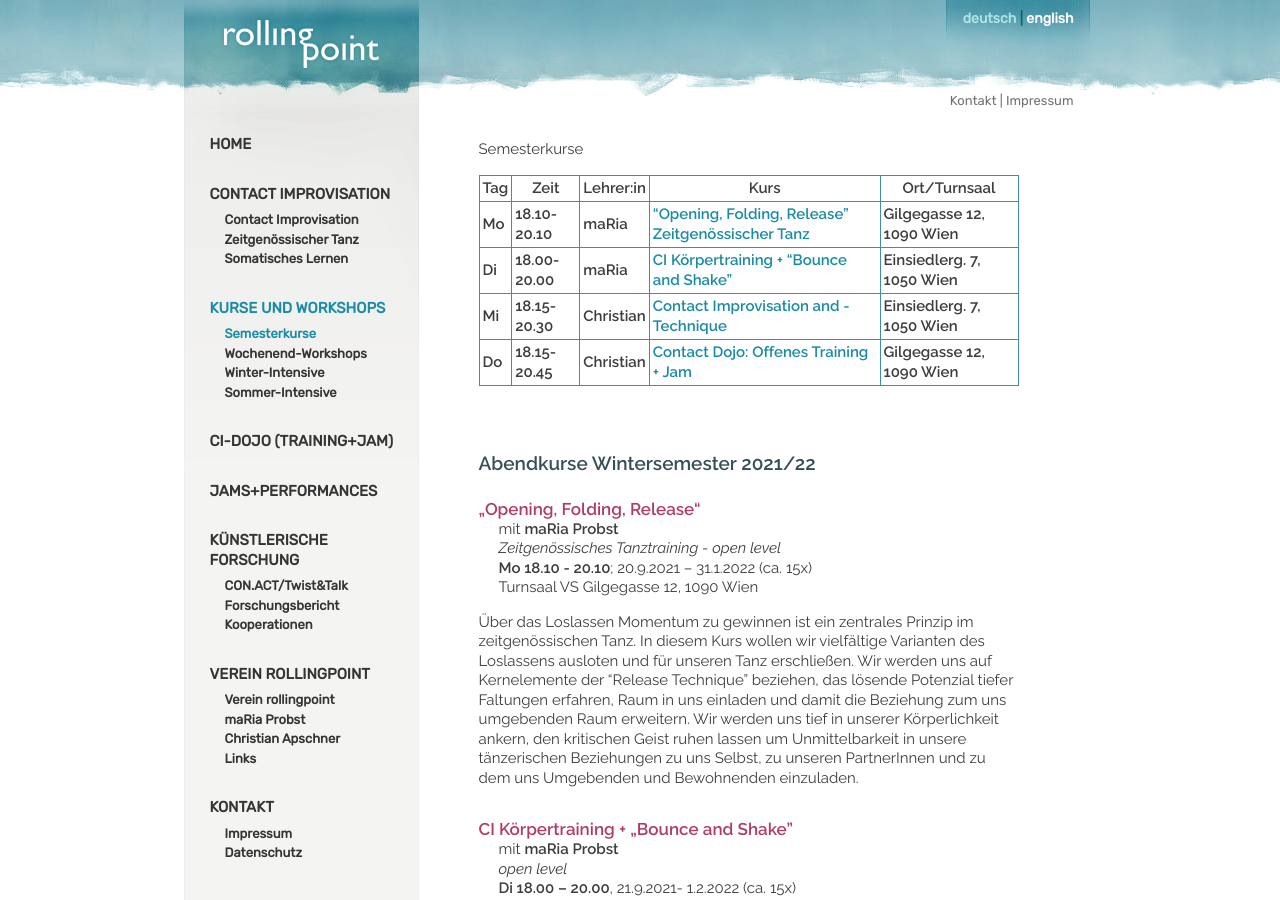
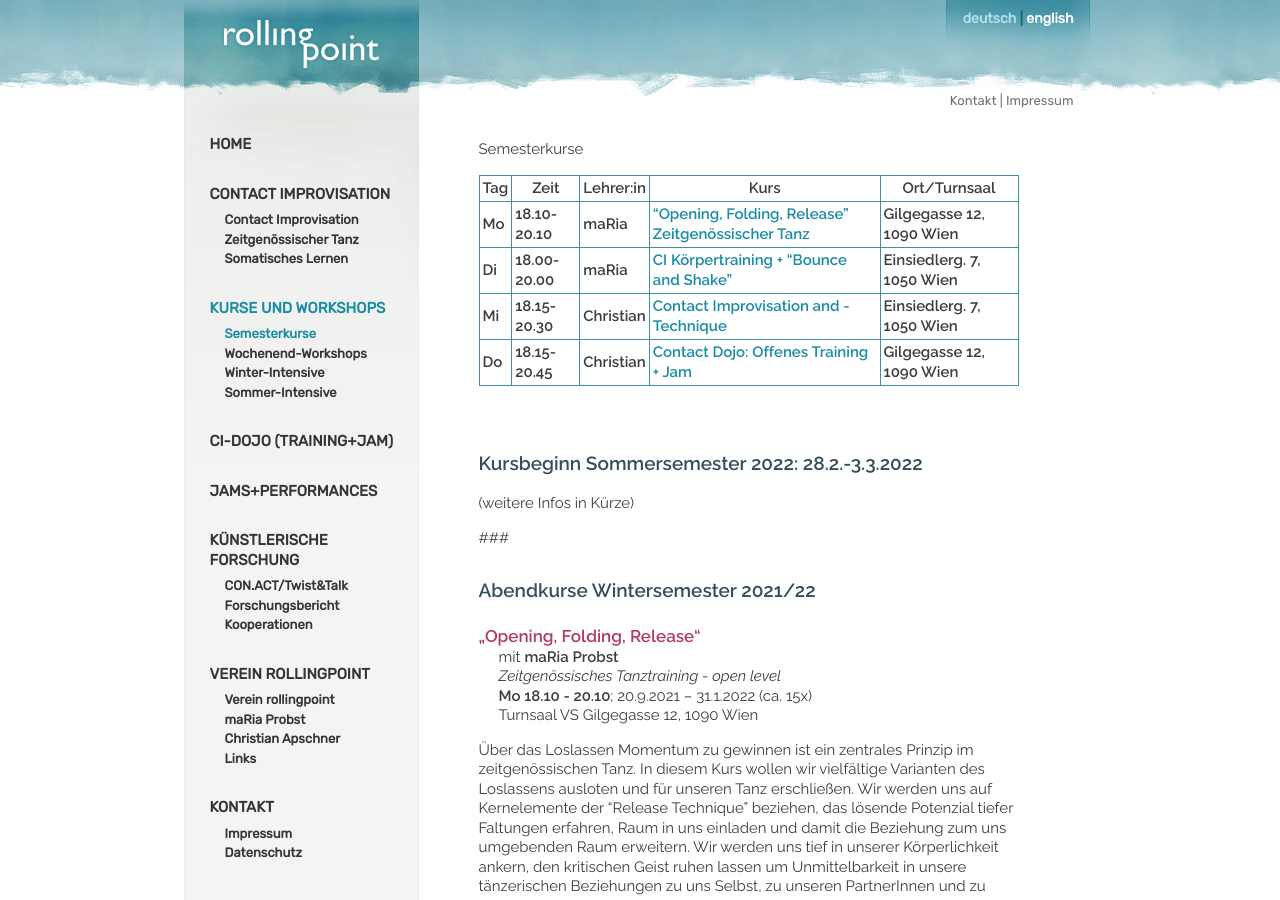
Before and after one commit to manulari/rollingpointat, a Jekyll site: the page built from _pages_de/kurse.md, in a window 1280 px wide and 900 px high. Built offline with Jekyll 4.4.1, drawn with Linux system fonts in a browser that asks for light colours; comment, search, counter and statistics services are not loaded.

Commit message:
Update page (de) “kurse”

```diff
--- a/_pages_de/kurse.md
+++ b/_pages_de/kurse.md
@@ -13,6 +13,11 @@ Semesterkurse
 
 &nbsp;
 
+### Kursbeginn Sommersemester 2022: 28.2.-3.3.2022
+(weitere Infos in Kürze)
+
+###
+
 ### Abendkurse Wintersemester 2021/22
 
 <div class="named-anchor" id="mo"></div>
@@ -24,17 +29,16 @@ mit **maRia Probst**\
 **Mo 18.10 - 20.10**; 20.9.2021 – 31.1.2022 (ca. 15x)\
 Turnsaal VS Gilgegasse 12, 1090 Wien
 
-
 Über das Loslassen Momentum zu gewinnen ist ein zentrales Prinzip im zeitgenössischen Tanz. In diesem Kurs wollen wir vielfältige Varianten des Loslassens ausloten und für unseren Tanz erschließen. Wir werden uns auf Kernelemente der "Release Technique" beziehen, das lösende Potenzial tiefer Faltungen erfahren, Raum in uns einladen und damit die Beziehung zum uns umgebenden Raum erweitern. Wir werden uns tief in unserer Körperlichkeit ankern, den kritischen Geist ruhen lassen um Unmittelbarkeit in unsere tänzerischen Beziehungen zu uns Selbst, zu unseren PartnerInnen und zu dem uns Umgebenden und Bewohnenden einzuladen.
 
 <div class="named-anchor" id="di"></div>
 
 #### CI Körpertraining + „Bounce and Shake"
+
 mit **maRia Probst**\
 *open level*\
 **Di 18.00 – 20.00**, 21.9.2021- 1.2.2022 (ca. 15x)\
 Turnsaal VS Einsiedlergasse 7, 1050 Wien
-
 
 Das dreidimensionale Bewegungsverständnis, wie es aus der Praxis der CI erwächst, ist Basis aller rollingpoint Kurse. In diesem Kurs fließt dieses Körperwissen in ein ganzheitliches Verständnis von Training ein. Es finden sich Elemente aus Yoga, Qi Gong, Mentastics, dem zeitgenössischen Tanz u.a. Die Einheit ist als Kraft-, Beweglichkeits- und Koordinationstraining zur Steigerung des allgemeinen Wohlbefindens und zur Gesundheitsförderung gedacht und kann für diverse Trainingsanliegen genutzt werden. Abtanzen zu Musik, als wesentlicher Bestandteil, könnte durchaus unser Herz-Kreislaufsystem anregen.
 
```
